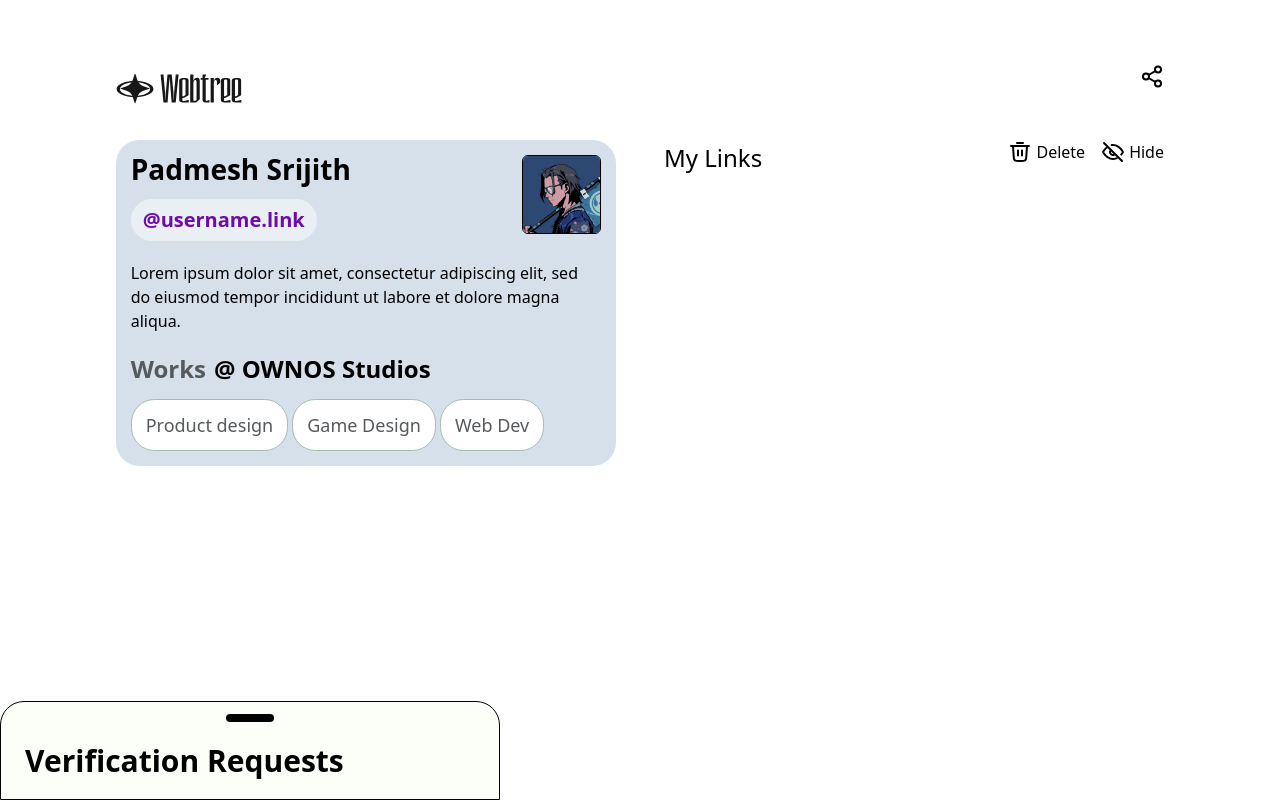
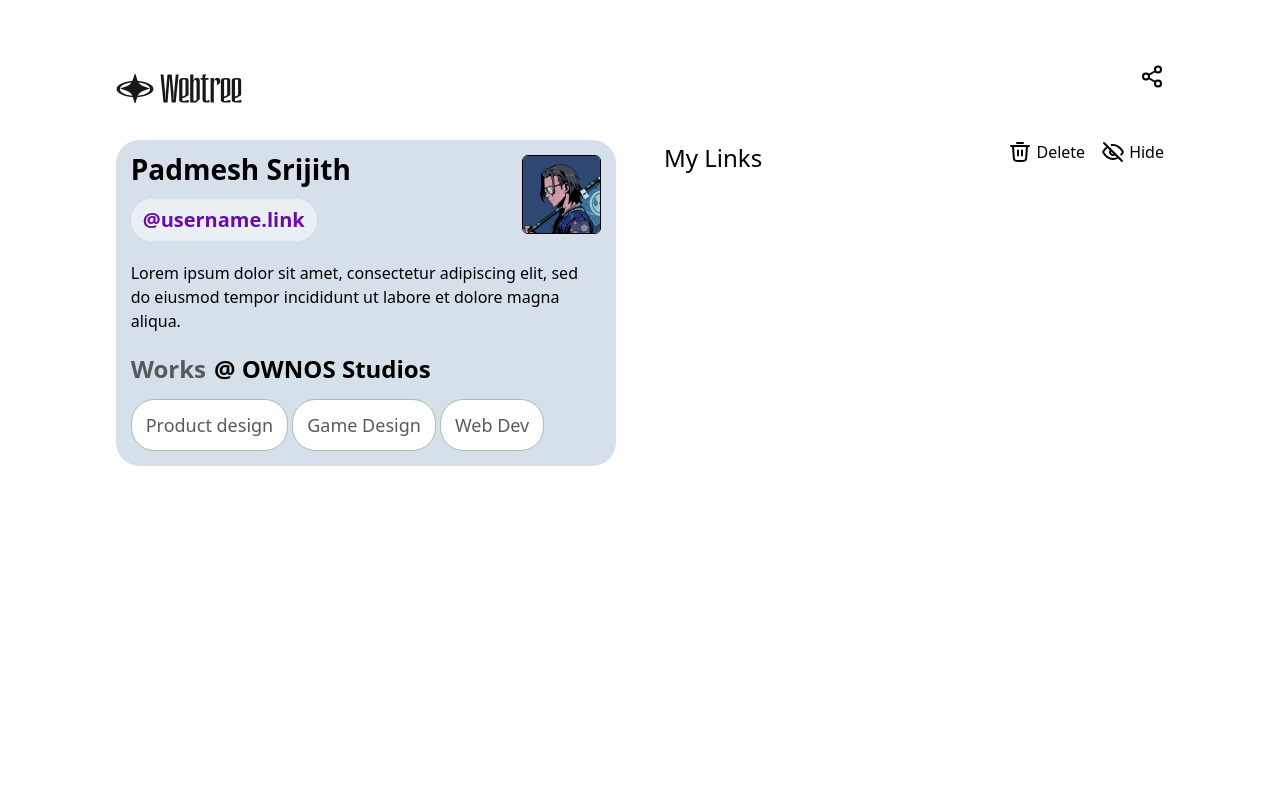
Before and after one commit to Ownos-Studios/webtree-frontend, a Next.js app: page /profile_private in a window 1280 px wide. Built offline with nearby package versions, Linux system fonts and the light colour scheme; what @particle-network/auth, @particle-network/rainbowkit-ext, @rainbow-me/rainbowkit, wagmi would draw is missing.

Commit message:
fix: comment Requests component in profile_private page
Signed-off-by: kryptocodes <srivatsantb@gmail.com>

```diff
--- a/src/pages/profile_private/index.tsx
+++ b/src/pages/profile_private/index.tsx
@@ -26,7 +26,7 @@ function ProfilePage() {
             tags={["Product design", "Game Design", "Web Dev"]}
             pfp={"/user.png"}
           />
-          <Requests />
+          {/* <Requests /> */}
         </div>
 
         <div className="flex flex-col w-[500px]">
```
